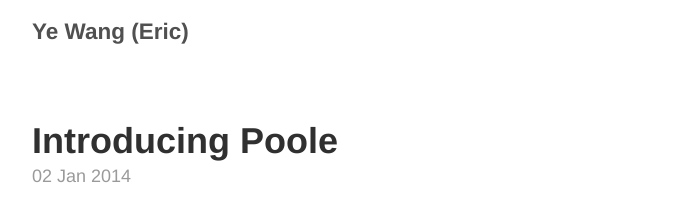
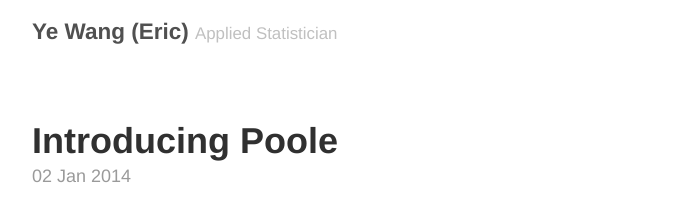
Before and after one commit to ericyewang/ericyewang.github.io, a Jekyll site: the page built from index.html, in a window 1280 px wide. Shown: the top 212 px of the page, without its empty margins (293-985 px from the left). Built offline with Jekyll 4.4.1, drawn with Linux system fonts in a browser that asks for light colours; the list of posts is cut into pages by our own code.

Commit message:
Update _config.yml

```diff
--- a/_config.yml
+++ b/_config.yml
@@ -6,7 +6,7 @@
 
 # Setup
 title:               Ye Wang (Eric)
-tagline:
+tagline:             Applied Statistician
 url:
 paginate:            1
 baseurl:             ""
```
